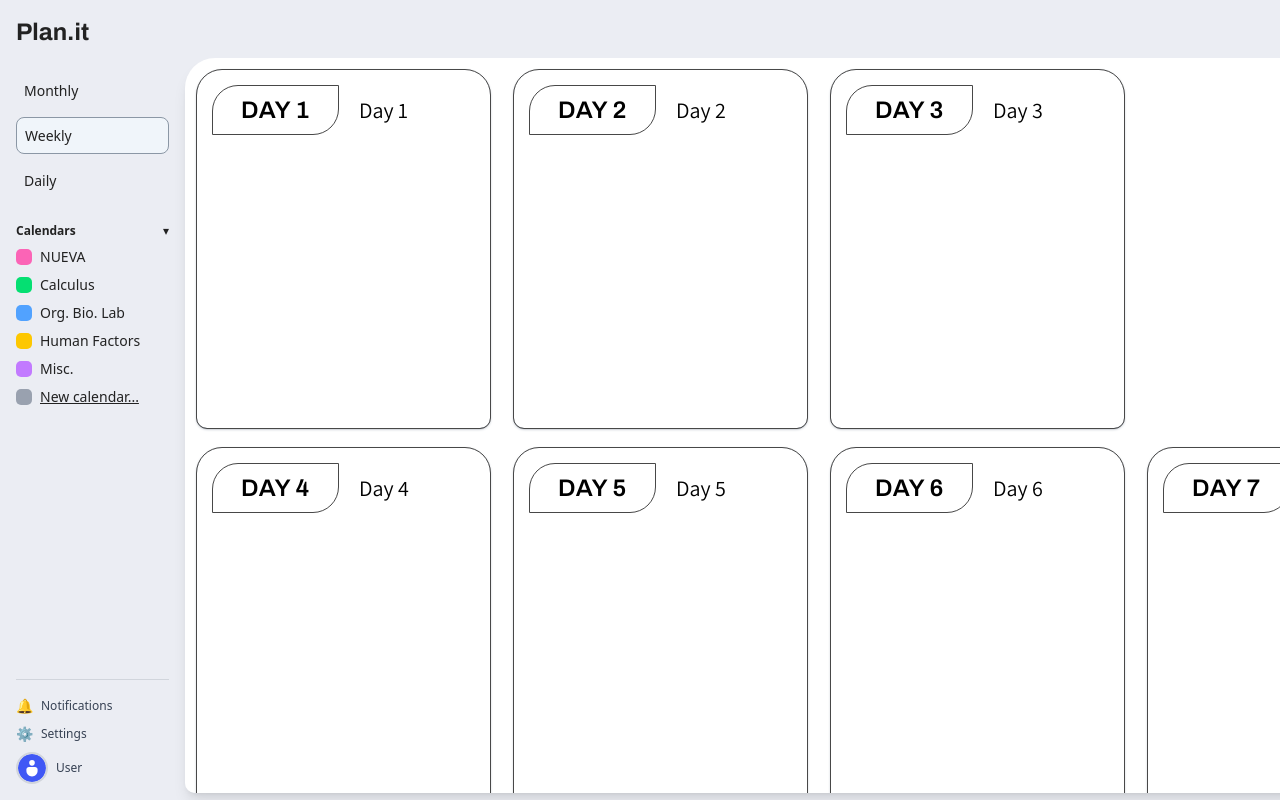
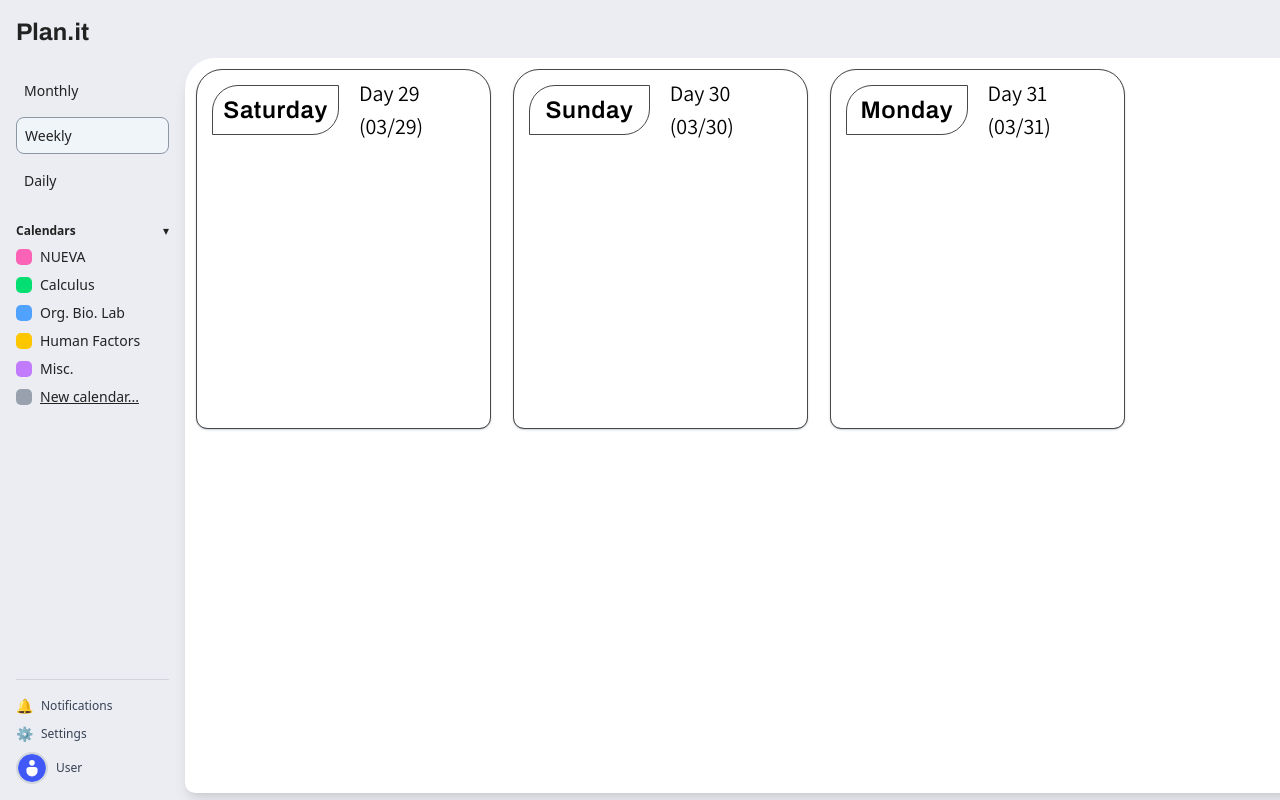
Before and after one commit to agc6/plan.it, a React (Vite) app in the folder client/: page /calendar in a window 1280 px wide. Both pictures are taken after a click on the element "Weekly". Shown: the top 800 px of the page. Built offline with nearby package versions, Linux system fonts and the light colour scheme.

Commit message:
Real time Daily, Not connected with Weekly/Monthly yet

```diff
--- a/client/src/components/CalenderSite/Calender.jsx
+++ b/client/src/components/CalenderSite/Calender.jsx
@@ -12,20 +12,26 @@ import customizeIcon1 from "../../assets/customizeStyle1.svg";
 import darkModeIcon0 from "../../assets/darkMode0.svg";
 import darkModeIcon1 from "../../assets/darkMode1.svg";
 
+const getCurrentWeekOfMonth = () => {
+  const today = new Date();
+  const startOfMonth = new Date(today.getFullYear(), today.getMonth(), 1);
+  const dayOffset = today.getDate() + startOfMonth.getDay() - 1;
+  return Math.floor(dayOffset / 7) + 1;
+};
+
 const CalendarSite = () => {
   const [activeView, setActiveView] = useState("monthly");
   const [showCalendars, setShowCalendars] = useState(true);
   const [showUserSettings, setShowUserSettings] = useState(false);
   const [userName, setUserName] = useState("");
   const [selectedColor, setSelectedColor] = useState("");
-  const [selectedWeek, setSelectedWeek] = useState(null);
+  const [selectedWeek, setSelectedWeek] = useState(getCurrentWeekOfMonth());
 
   const [showNewCalendarModal, setShowNewCalendarModal] = useState(false);
   const [newCalendarName, setNewCalendarName] = useState("");
   const [newCalendarColor, setNewCalendarColor] = useState("#f472b6");
   const [customCalendars, setCustomCalendars] = useState([]);
   const [tempCalendars, setTempCalendars] = useState([]);
-
 
   useEffect(() => {
     const storedUser = localStorage.getItem("user");
@@ -75,26 +81,15 @@ const CalendarSite = () => {
         </div>
 
         <div className="flex flex-col space-y-2 mb-6">
-          <div className={getButtonClasses("monthly")} onClick={() => setActiveView("monthly")}>
-            <span>Monthly</span>
-          </div>
-          <div className={getButtonClasses("weekly")} onClick={() => setActiveView("weekly")}>
-            <span>Weekly</span>
-          </div>
-          <div className={getButtonClasses("daily")} onClick={() => setActiveView("daily")}>
-            <span>Daily</span>
-          </div>
+          <div className={getButtonClasses("monthly")} onClick={() => setActiveView("monthly")}> <span>Monthly</span> </div>
+          <div className={getButtonClasses("weekly")} onClick={() => setActiveView("weekly")}> <span>Weekly</span> </div>
+          <div className={getButtonClasses("daily")} onClick={() => setActiveView("daily")}> <span>Daily</span> </div>
         </div>
 
         <div className="mb-6">
-          <div
-            className="flex items-center justify-between mb-2 cursor-pointer"
-            onClick={() => setShowCalendars(!showCalendars)}
-          >
+          <div className="flex items-center justify-between mb-2 cursor-pointer" onClick={() => setShowCalendars(!showCalendars)}>
             <h3 className="text-xs font-bold text-[#222222]">Calendars</h3>
-            <span className={`text-xs text-[#222222] transform transition-transform ${showCalendars ? "" : "rotate-180"}`}>
-              ▾
-            </span>
+            <span className={`text-xs text-[#222222] transform transition-transform ${showCalendars ? "" : "rotate-180"}`}> ▾ </span>
           </div>
           {showCalendars && (
             <ul className="space-y-2">
@@ -105,31 +100,20 @@ const CalendarSite = () => {
                 { name: "Human Factors", color: "bg-yellow-400" },
                 { name: "Misc.", color: "bg-purple-400" },
               ].map(({ name, color }) => (
-                <li
-                  key={name}
-                  className="flex items-center space-x-2 cursor-pointer"
-                  onClick={() => handleColorClick(color)}
-                >
+                <li key={name} className="flex items-center space-x-2 cursor-pointer" onClick={() => handleColorClick(color)}>
                   <span className={`w-4 h-4 rounded-[5px] ${color}`}></span>
                   <span className="text-sm text-[#222222]">{name}</span>
                 </li>
               ))}
 
               {customCalendars.map(({ name, color }) => (
-                <li
-                  key={name}
-                  className="flex items-center space-x-2 cursor-pointer"
-                  onClick={() => handleColorClick(color)}
-                >
+                <li key={name} className="flex items-center space-x-2 cursor-pointer" onClick={() => handleColorClick(color)}>
                   <span className="w-4 h-4 rounded-[5px]" style={{ backgroundColor: color }}></span>
                   <span className="text-sm text-[#222222]">{name}</span>
                 </li>
               ))}
 
-              <li
-                className="flex items-center space-x-2 cursor-pointer"
-                onClick={() => setShowNewCalendarModal(true)}
-              >
+              <li className="flex items-center space-x-2 cursor-pointer" onClick={() => setShowNewCalendarModal(true)}>
                 <span className="w-4 h-4 rounded-[5px] bg-gray-400"></span>
                 <span className="text-sm text-[#222222] underline">New calendar...</span>
               </li>
@@ -146,15 +130,8 @@ const CalendarSite = () => {
             <span className="text-sm text-[#222222]">⚙️</span>
             <span className="text-xs text-gray-700">Settings</span>
           </div>
-          <div
-            className="flex items-center space-x-2 cursor-pointer"
-            onClick={() => setShowUserSettings(true)}
-          >
-            <img
-              src={userIcon}
-              alt="User"
-              className="w-8 h-8 rounded-full border-2 border-gray-300"
-            />
+          <div className="flex items-center space-x-2 cursor-pointer" onClick={() => setShowUserSettings(true)}>
+            <img src={userIcon} alt="User" className="w-8 h-8 rounded-full border-2 border-gray-300" />
             <span className="text-xs text-gray-700">{userName || "User"}</span>
           </div>
         </div>
@@ -177,8 +154,20 @@ const CalendarSite = () => {
               setActiveView={setActiveView}
             />
           )}
-          {activeView === "weekly" && <WeeklyPage selectedColor={selectedColor} clearSelectedColor={clearSelectedColor} />}
-          {activeView === "daily" && <DailyPage selectedWeek={selectedWeek} selectedColor={selectedColor} clearSelectedColor={clearSelectedColor} />}
+          {activeView === "weekly" && (
+            <WeeklyPage
+              selectedColor={selectedColor}
+              clearSelectedColor={clearSelectedColor}
+              selectedWeek={selectedWeek}
+            />
+          )}
+          {activeView === "daily" && (
+            <DailyPage
+              selectedWeek={selectedWeek}
+              selectedColor={selectedColor}
+              clearSelectedColor={clearSelectedColor}
+            />
+          )}
         </main>
         <div className="h-0"></div>
       </div>
@@ -292,7 +281,6 @@ const CalendarSite = () => {
           `}</style>
         </div>
       )}
-
     </div>
   );
 };
--- a/client/src/components/CalenderSite/Dailypage.jsx
+++ b/client/src/components/CalenderSite/Dailypage.jsx
@@ -1,8 +1,25 @@
 import React, { useState } from 'react';
+import PropTypes from 'prop-types';
 import ToDoList from './ToDoList';
 
-const Dailypage = ({ selectedColor, clearSelectedColor }) => {
+const Dailypage = ({ selectedColor, clearSelectedColor, selectedWeek }) => {
   const [hoveredHour, setHoveredHour] = useState(null);
+
+  const today = new Date();
+  const year = today.getFullYear();
+  const month = today.getMonth();
+
+  // Default to today's date if no selectedWeek provided
+  const currentDayNumber = selectedWeek
+    ? (selectedWeek - 1) * 7 + today.getDate() % 7 || 1
+    : today.getDate();
+
+  const currentDate = new Date(year, month, currentDayNumber);
+  const formattedDate = currentDate.toLocaleDateString('en-US', {
+    weekday: 'long',
+    month: 'long',
+    day: 'numeric',
+  });
 
   const hours = Array.from({ length: 24 }, (_, i) => i);
 
@@ -16,6 +33,9 @@ const Dailypage = ({ selectedColor, clearSelectedColor }) => {
   return (
     <div className="flex px-6 py-4">
       <div className="w-[80%] max-h-[800px] overflow-y-scroll border rounded-md bg-white shadow-sm mr-6">
+        <div className="sticky top-0 z-10 bg-white p-4 border-b text-lg font-bold">
+          {formattedDate}
+        </div>
         {hours.map((hour) => (
           <div
             key={hour}
@@ -42,4 +62,10 @@ const Dailypage = ({ selectedColor, clearSelectedColor }) => {
   );
 };
 
+Dailypage.propTypes = {
+  selectedColor: PropTypes.string,
+  clearSelectedColor: PropTypes.func,
+  selectedWeek: PropTypes.number,
+};
+
 export default Dailypage;
--- a/client/src/components/CalenderSite/Monthlypage.jsx
+++ b/client/src/components/CalenderSite/Monthlypage.jsx
@@ -53,10 +53,11 @@ const generateWeeksForCurrentMonth = () => {
   return weeks;
 };
 
-const MonthlyPage = ({ selectedColor, clearSelectedColor, setActiveView }) => {
+const MonthlyPage = ({ selectedColor, clearSelectedColor, setActiveView, setSelectedWeek }) => {
   const weeks = generateWeeksForCurrentMonth();
 
-  const handleWeekClick = () => {
+  const handleWeekClick = (weekNumber) => {
+    setSelectedWeek(weekNumber);
     setActiveView("weekly");
   };
 
@@ -119,6 +120,7 @@ MonthlyPage.propTypes = {
   selectedColor: PropTypes.string,
   clearSelectedColor: PropTypes.func,
   setActiveView: PropTypes.func,
+  setSelectedWeek: PropTypes.func,
 };
 
 export default MonthlyPage;
--- a/client/src/components/CalenderSite/Weeklypage.jsx
+++ b/client/src/components/CalenderSite/Weeklypage.jsx
@@ -1,54 +1,42 @@
 import PropTypes from "prop-types";
 import ToDoList from "./ToDoList";
 
-const Weeklypage = ({ selectedColor, clearSelectedColor }) => {
+const Weeklypage = ({ selectedColor, clearSelectedColor, selectedWeek }) => {
+  const today = new Date();
+  const year = today.getFullYear();
+  const month = today.getMonth(); // 0-indexed
+
+  const startDay = (selectedWeek - 1) * 7 + 1;
+  const lastDayOfMonth = new Date(year, month + 1, 0).getDate();
+
+  const days = [];
+  for (let i = 0; i < 7; i++) {
+    const dayOfMonth = startDay + i;
+    if (dayOfMonth > lastDayOfMonth) break;
+
+    const date = new Date(year, month, dayOfMonth);
+    days.push({
+      weekday: date.toLocaleDateString("en-US", { weekday: "long" }),
+      formattedDate: date.toLocaleDateString("en-US", {
+        month: "2-digit",
+        day: "2-digit",
+      }),
+      dayOfMonth,
+    });
+  }
+
   return (
     <div className="flex flex-col">
-      <div className="flex flex-row">
-        <ToDoList
-          weekText="DAY 1"
-          dateRange="Day 1"
-          selectedColor={selectedColor}
-          clearSelectedColor={clearSelectedColor}
-        />
-        <ToDoList
-          weekText="DAY 2"
-          dateRange="Day 2"
-          selectedColor={selectedColor}
-          clearSelectedColor={clearSelectedColor}
-        />
-        <ToDoList
-          weekText="DAY 3"
-          dateRange="Day 3"
-          selectedColor={selectedColor}
-          clearSelectedColor={clearSelectedColor}
-        />
-      </div>
-      <div className="flex flex-row">
-        <ToDoList
-          weekText="DAY 4"
-          dateRange="Day 4"
-          selectedColor={selectedColor}
-          clearSelectedColor={clearSelectedColor}
-        />
-        <ToDoList
-          weekText="DAY 5"
-          dateRange="Day 5"
-          selectedColor={selectedColor}
-          clearSelectedColor={clearSelectedColor}
-        />
-        <ToDoList
-          weekText="DAY 6"
-          dateRange="Day 6"
-          selectedColor={selectedColor}
-          clearSelectedColor={clearSelectedColor}
-        />
-        <ToDoList
-          weekText="DAY 7"
-          dateRange="Day 7"
-          selectedColor={selectedColor}
-          clearSelectedColor={clearSelectedColor}
-        />
+      <div className="flex flex-row flex-wrap">
+        {days.map((day, idx) => (
+          <ToDoList
+            key={idx}
+            weekText={day.weekday}
+            dateRange={`Day ${day.dayOfMonth} (${day.formattedDate})`}
+            selectedColor={selectedColor}
+            clearSelectedColor={clearSelectedColor}
+          />
+        ))}
       </div>
     </div>
   );
@@ -57,6 +45,7 @@ const Weeklypage = ({ selectedColor, clearSelectedColor }) => {
 Weeklypage.propTypes = {
   selectedColor: PropTypes.string,
   clearSelectedColor: PropTypes.func,
+  selectedWeek: PropTypes.number,
 };
 
 export default Weeklypage;
```
Lines whose indentation alone changed are shown as unchanged.
